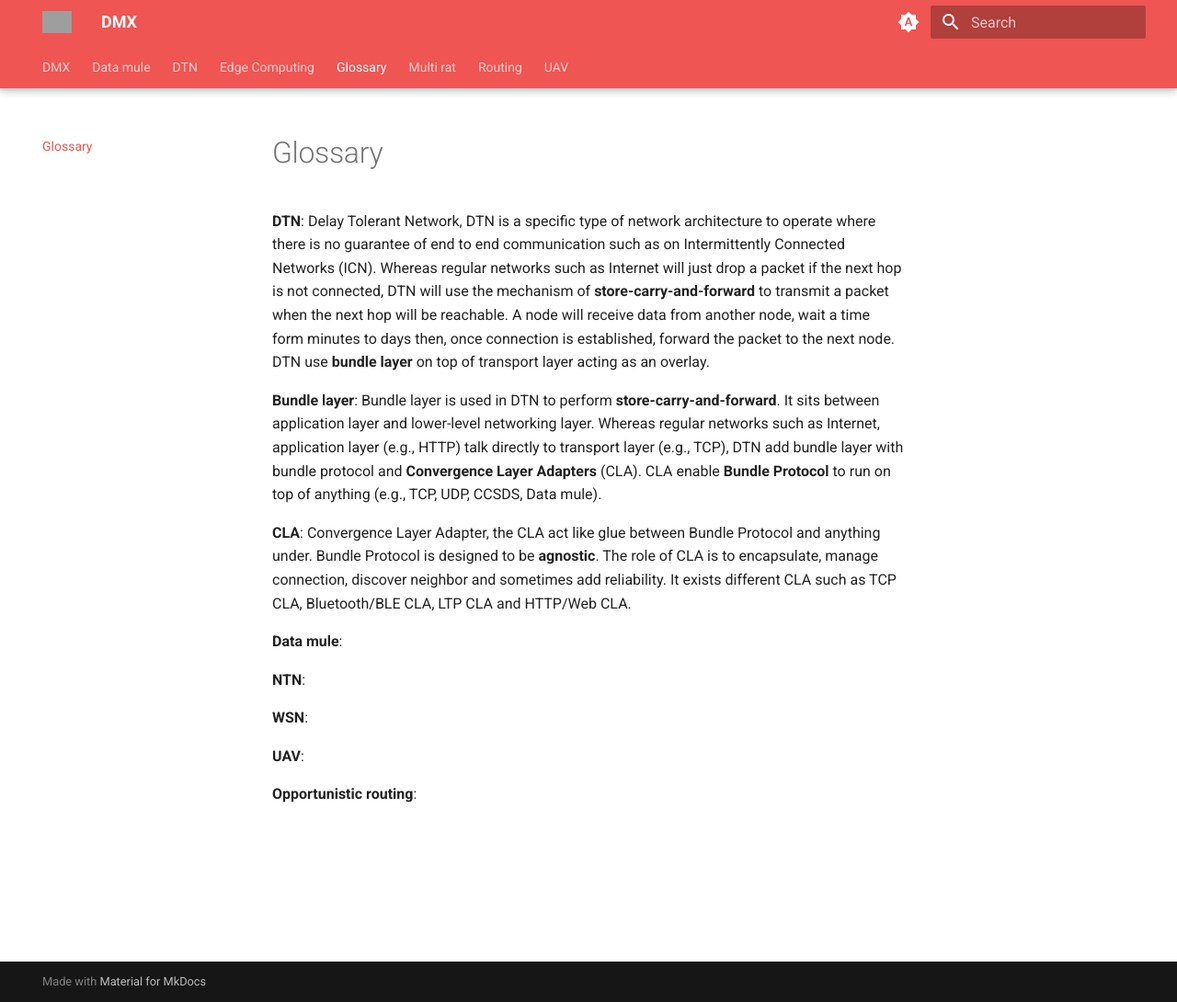
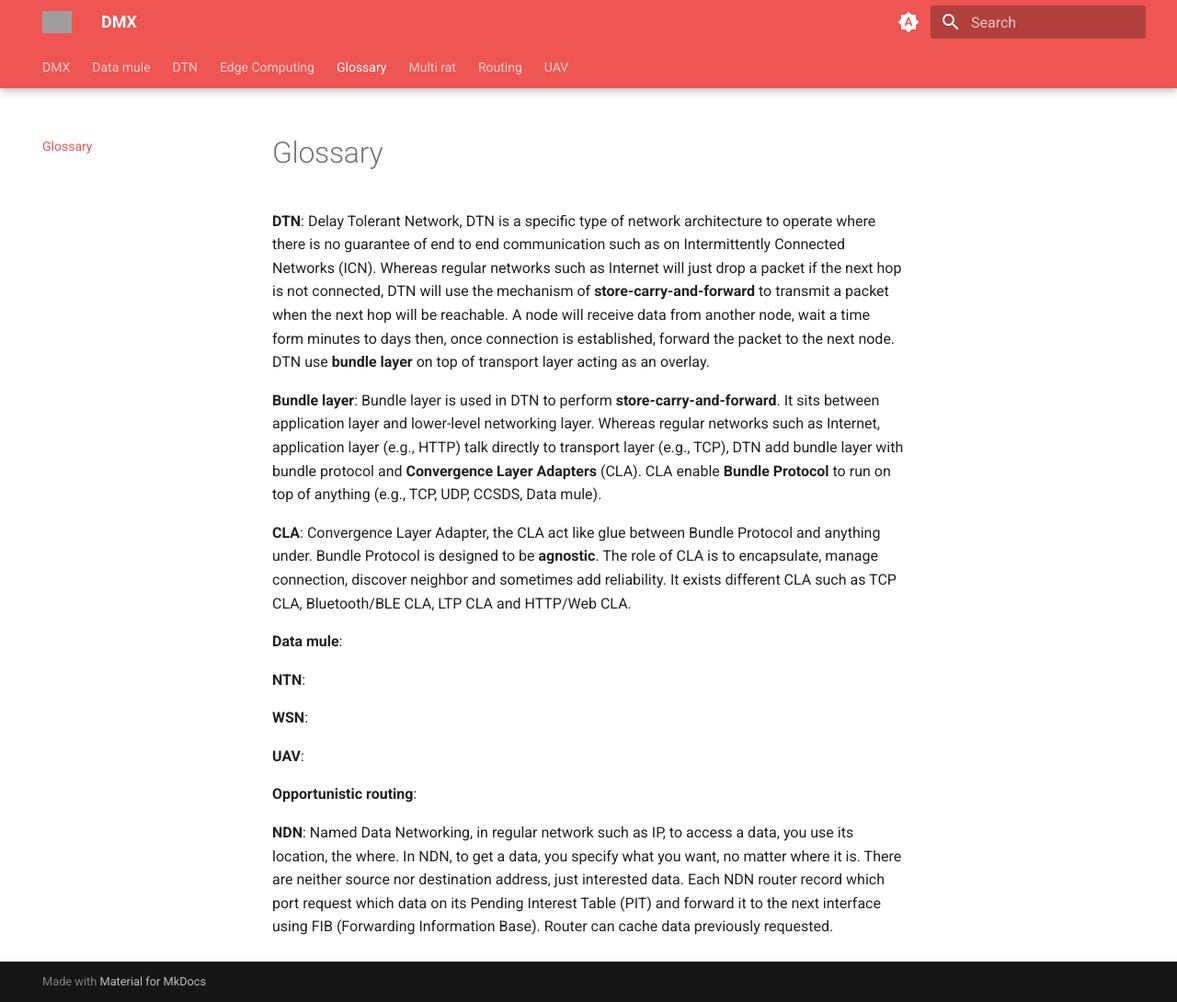
Before and after one commit to Yanis-Kouidri/DMX, an MkDocs documentation site: the page built from docs/glossary.md, in a window 1280 px wide and 1090 px high. Shown: the whole window at 92% size. Built offline with MkDocs 1.6.1 and Material for MkDocs 9.7.7, drawn with Linux system fonts in a browser that asks for light colours; grey boxes are pictures that could not be loaded.

Commit message:
feat: add NDN definition

```diff
--- a/docs/glossary.md
+++ b/docs/glossary.md
@@ -15,3 +15,5 @@
 **UAV**:
 
 **Opportunistic routing**:
+
+**NDN**: Named Data Networking, in regular network such as IP, to access a data, you use its location, the where. In NDN, to get a data, you specify what you want, no matter where it is. There are neither source nor destination address, just interested data. Each NDN router record which port request which data on its Pending Interest Table (PIT) and forward it to the next interface using FIB (Forwarding Information Base). Router can cache data previously requested.
```
